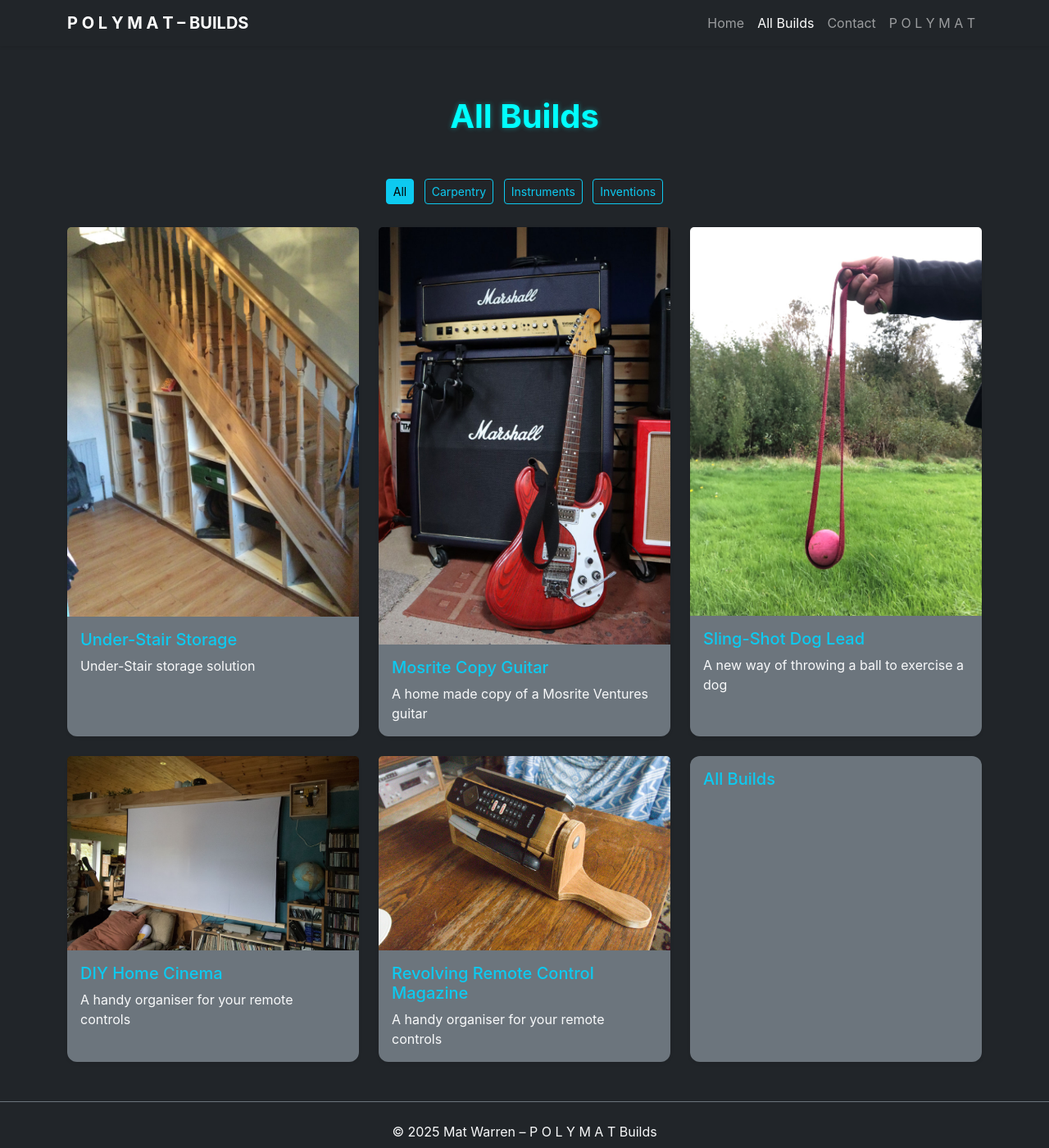
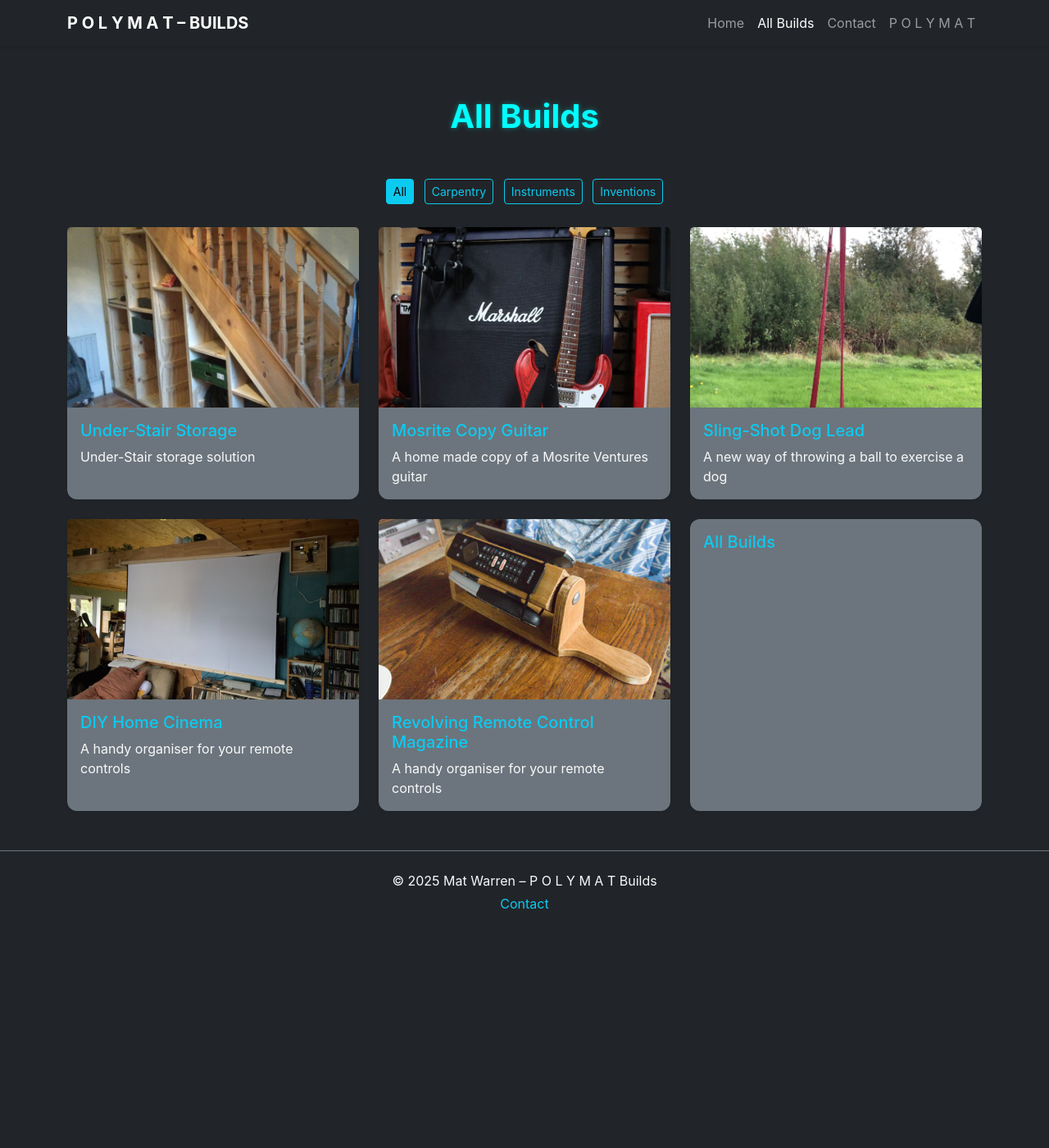
Before and after one commit to astro-mat/polymatBuilds, a Jekyll site: the page built from _builds/index.md, in a window 1280 px wide and 1400 px high. Shown: the whole window at 82% size. Built offline with Jekyll 4.4.1, drawn with Linux system fonts in a browser that asks for light colours.

Commit message:
Change css

```diff
--- a/assets/css/style.css
+++ b/assets/css/style.css
@@ -52,3 +52,18 @@
   width: 60px;
   border-width: 2px;
 }
+/* Portfolio page */
+/* Keep build card images uniform */
+
+.card-img-wrapper {
+  width: 100%;
+  height: 220px; /* adjust as you like */
+  overflow: hidden;
+  border-radius: 0.25rem 0.25rem 0 0;
+}
+
+.card-img-wrapper img {
+  width: 100%;
+  height: 100%;
+  object-fit: cover;
+}
```
Also changed, not shown: _builds/HomeCinema.md (+1 -1 lines).
